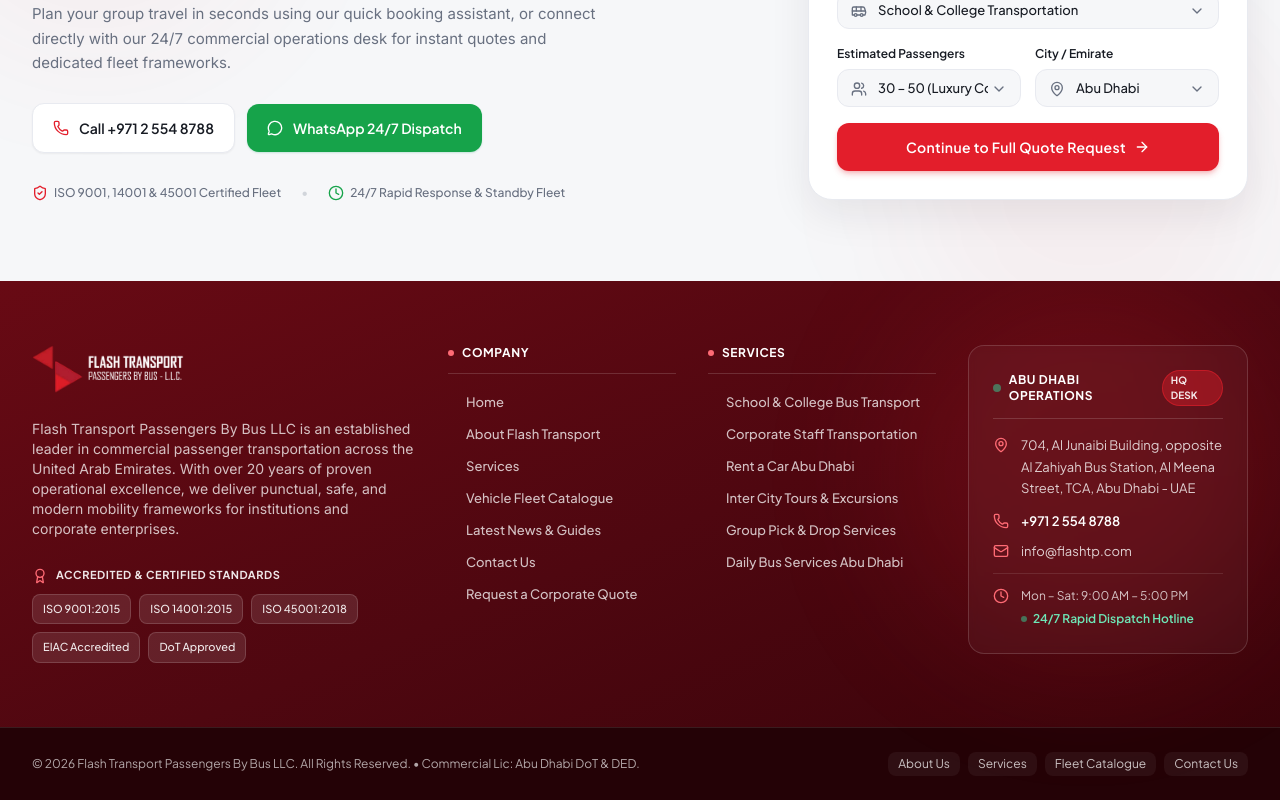
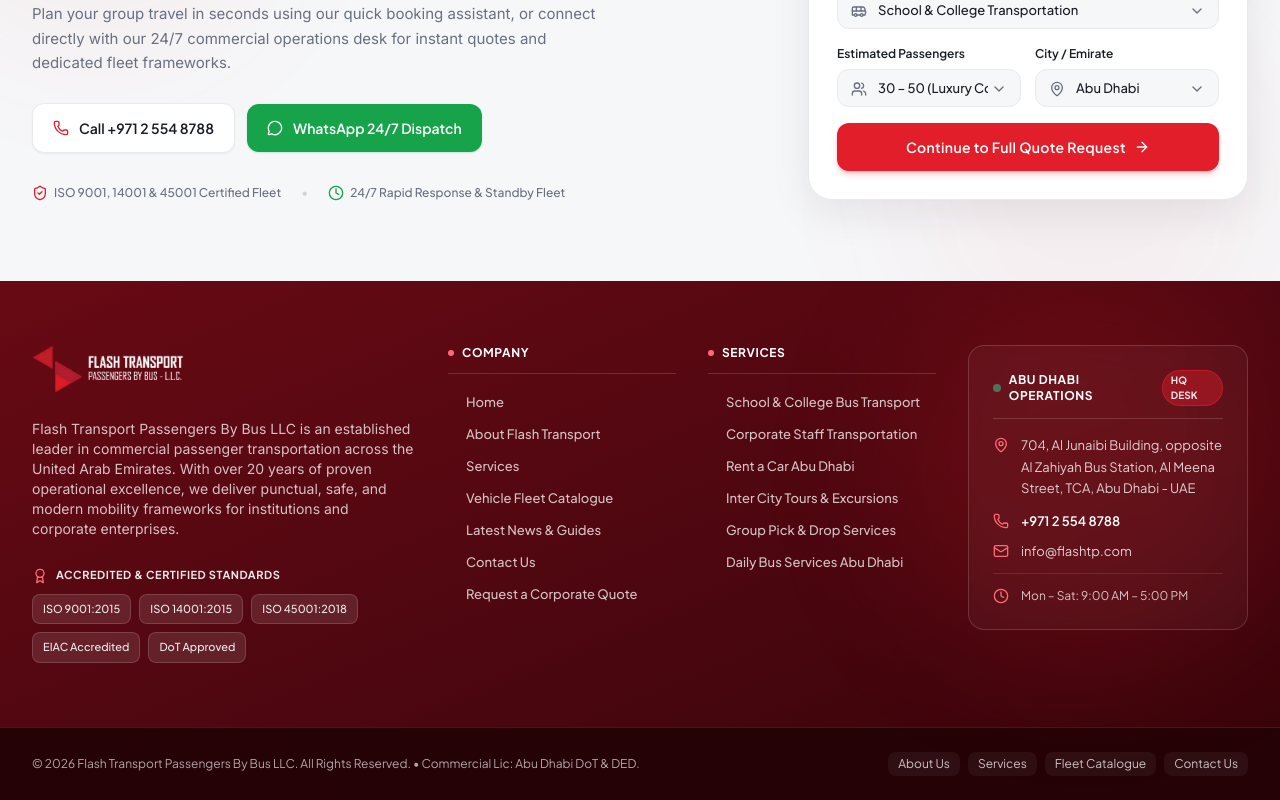
Before and after one commit to zynexta/Flashtp, a React (Vite) app: page / in a window 1280 px wide. Shown: the part 6228-7028 px from the top of the page. Built offline with nearby package versions, Linux system fonts and the light colour scheme; a web font is replaced by a local one.

Commit message:
remove: remove 24/7 Rapid Dispatch Hotline from global Footer

```diff
--- a/src/components/layout/Footer.tsx
+++ b/src/components/layout/Footer.tsx
@@ -224,10 +224,6 @@ export const Footer: React.FC = () => {
                     <Clock className="w-4 h-4 text-[#FF6B75] flex-shrink-0 mt-0.5" />
                     <div className="text-xs leading-relaxed">
                       <span className="text-white/75">{COMPANY_CONTACT.workingHours.hours}</span>
-                      <div className="text-emerald-300 font-semibold mt-1 flex items-center gap-1.5">
-                        <span className="w-1.5 h-1.5 rounded-full bg-emerald-400 animate-pulse" />
-                        <span>24/7 Rapid Dispatch Hotline</span>
-                      </div>
                     </div>
                   </div>
                 </div>
```
